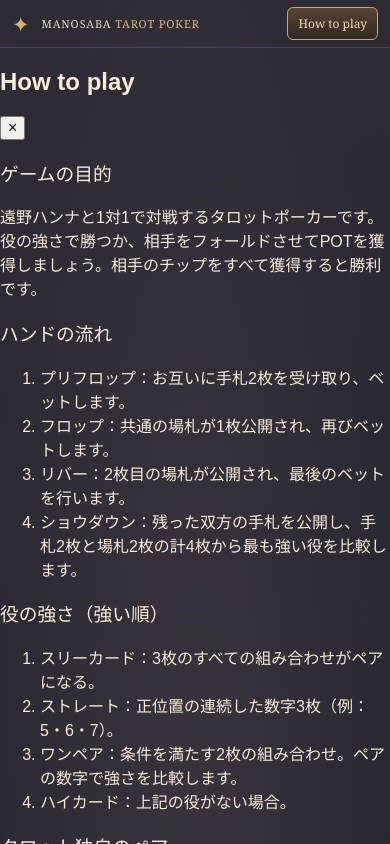
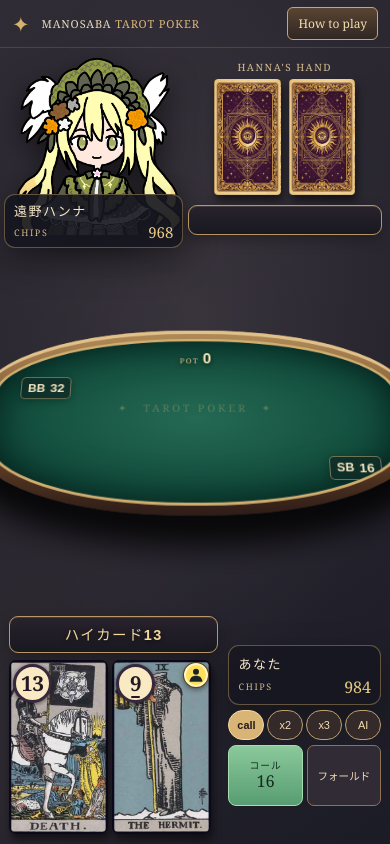
Before and after one commit to eieiouka/manosaba-tarot-poker, a React (Vite) app: page / in a window 390 px wide. Both pictures are taken after a click on the button "How to play". Shown: the top 844 px of the page. Built offline with nearby package versions, Linux system fonts and the light colour scheme.

Commit message:
Render how-to-play dialog outside scaled game layout for mobile and desktop

```diff
--- a/src/App.jsx
+++ b/src/App.jsx
@@ -1,4 +1,5 @@
 import { useEffect, useState } from 'react'
+import { createPortal } from 'react-dom'
 import './App.css'
 import { STARTING_CHIPS, newHand, act, evaluate, evaluateVisible, advanceRunout, advanceStreet, advanceShowdown, wagerAmount, boardForHanna, HUMAN, selectedHandIds, selectedHumanSpecialIds, selectedPairHighIds } from './poker'
 
@@ -113,7 +114,7 @@ export default function App() {
         <div className="brand"><span className="brand-icon">✦</span><span>MANOSABA <strong>TAROT POKER</strong></span></div>
         <button type="button" className="mobile-header-how-to" onClick={() => setHowToOpen(true)}>How to play</button>
       </header>
-      {howToOpen && <div className="howto-overlay" role="presentation" onMouseDown={e=>{if(e.target===e.currentTarget)setHowToOpen(false)}}>
+      {howToOpen && createPortal(<div className="howto-overlay" role="presentation" onMouseDown={e=>{if(e.target===e.currentTarget)setHowToOpen(false)}}>
         <section className="howto-dialog" role="dialog" aria-modal="true" aria-labelledby="howto-title">
           <div className="howto-heading"><h2 id="howto-title">How to play</h2><button type="button" className="howto-close" onClick={()=>setHowToOpen(false)} aria-label="閉じる">×</button></div>
           <div className="howto-content">
@@ -145,7 +146,7 @@ export default function App() {
           </div>
           <button type="button" className="howto-done" onClick={()=>setHowToOpen(false)}>ゲームに戻る</button>
         </section>
-      </div>}
+      </div>, document.body)}
       <div className="game-area">
         <section className="opponent-zone" aria-label="対戦相手">
           <button type="button" className="how-to-play" onClick={() => setHowToOpen(true)}>How to play</button>
```
